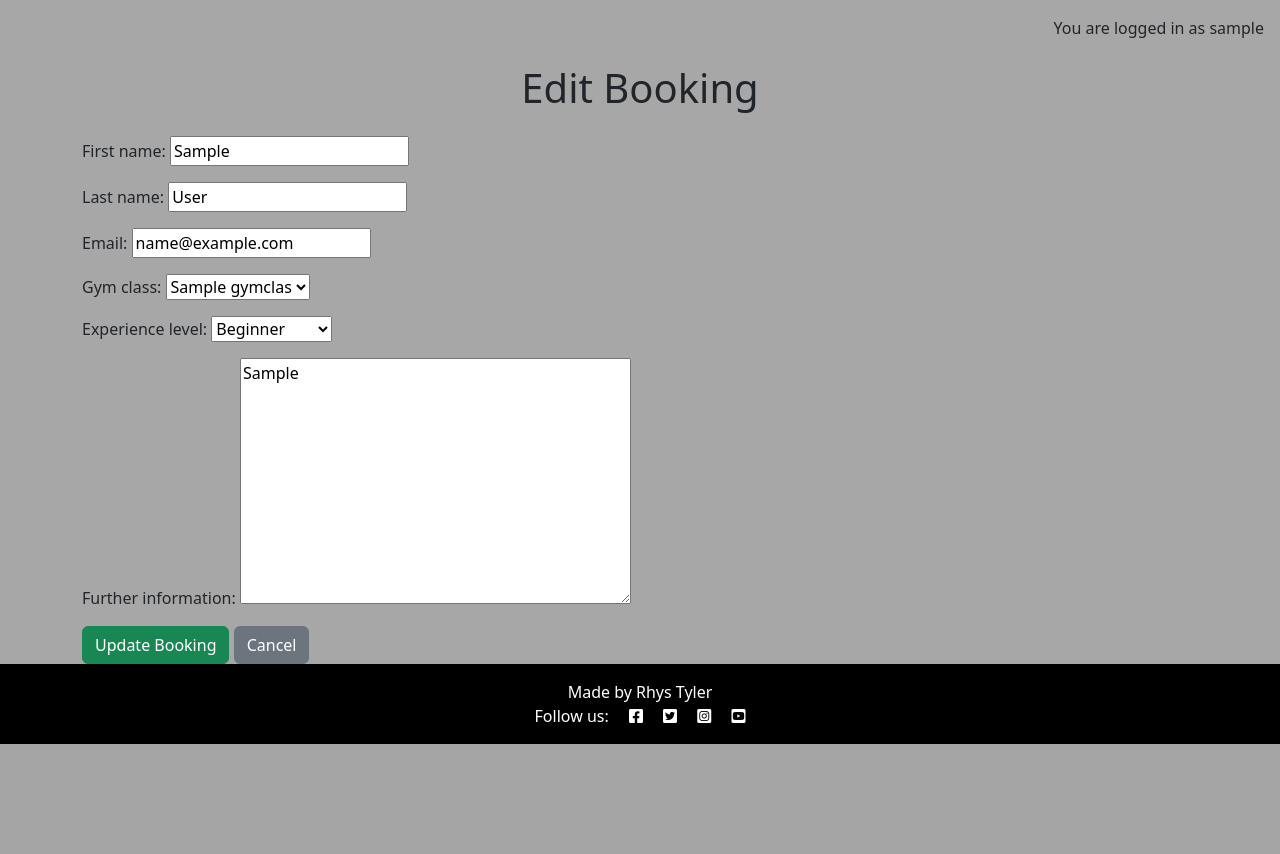
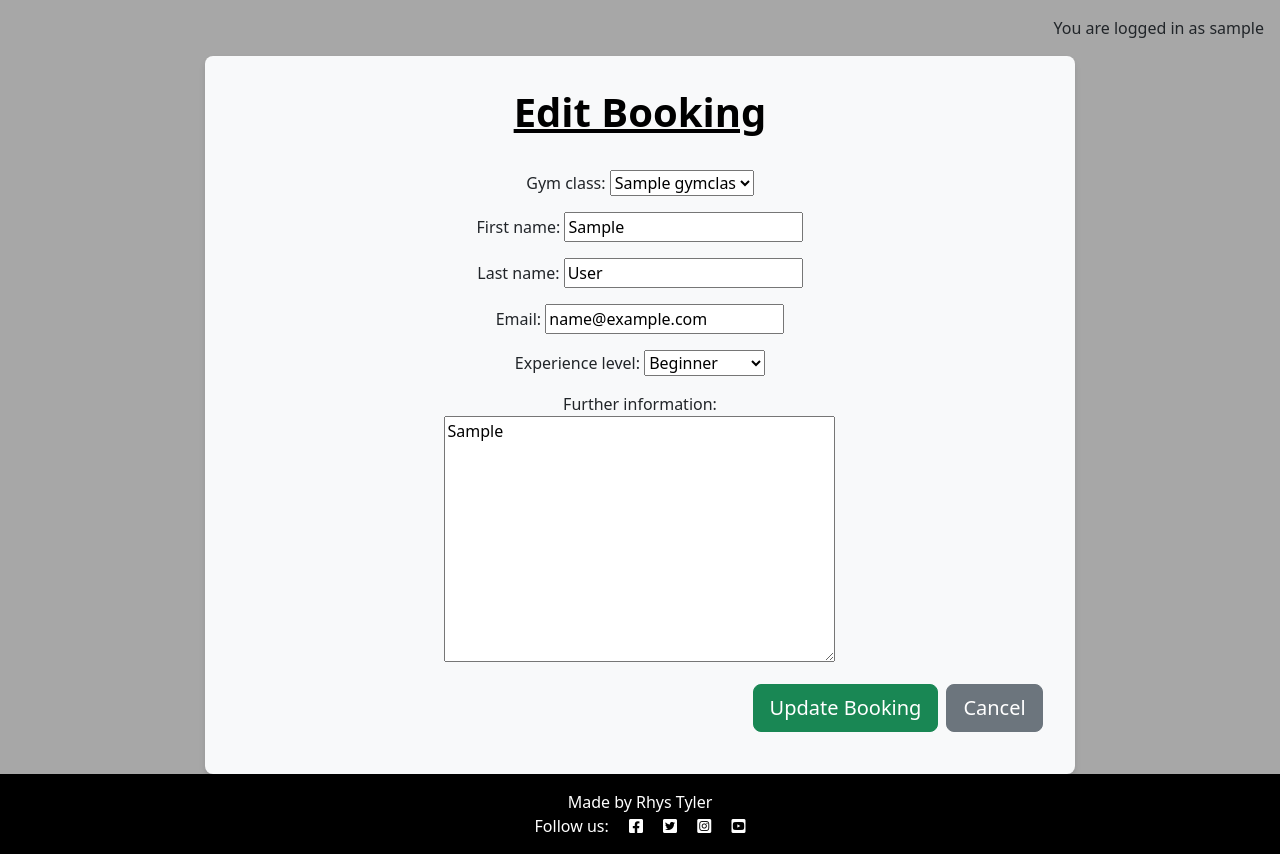
Before and after one commit to RhysTyler112/Back-End-Development-Project, a Django app: page /edit-booking/1/ in a window 1280 px wide. Shown: the part 56-910 px from the top of the page. Before the commit the page ends 800 px from the top, so only its background shows below. Run offline with Django 4.2, Linux system fonts and the light colour scheme; a user stored in the database is signed in; tables that the repository leaves empty hold one stand-in row (values such as "Sample post").

Commit message:
update css on edit_bookimg to match booking_form

```diff
--- a/Classes/templates/Classes/edit_booking.html
+++ b/Classes/templates/Classes/edit_booking.html
@@ -3,13 +3,43 @@
 {% block title %}Edit Booking{% endblock title %}
 
 {% block content %}
-<div class="container mt-4">
-    <h1 class="text-center">Edit Booking</h1>
-    <form method="post" class="mt-4">
-        {% csrf_token %}
-        {{ form.as_p }}
-        <button type="submit" class="btn btn-success">Update Booking</button>
-        <a href="{% url 'booking_list' %}" class="btn btn-secondary">Cancel</a>
-    </form>
+<div class="row justify-content-center">
+    <div class="col-md-8 form-area">
+        <h1 class="text-center mb-4 page-title">Edit Booking</h1>
+
+        <form method="POST" novalidate class="booking-form">
+            {% csrf_token %}
+            <div class="mb-3">
+                {{ form.gym_class.label_tag }}
+                {{ form.gym_class }}
+            </div>
+            <div class="mb-3">
+                {{ form.first_name.label_tag }}
+                {{ form.first_name }}
+            </div>
+            <div class="mb-3">
+                {{ form.last_name.label_tag }}
+                {{ form.last_name }}
+            </div>
+            <div class="mb-3">
+                {{ form.email.label_tag }}
+                {{ form.email }}
+            </div>
+            <div class="mb-3">
+                {{ form.experience_level.label_tag }}
+                {{ form.experience_level }}
+            </div>
+            <div class="mb-3">
+                {{ form.further_information.label_tag }}
+                <br>
+                {{ form.further_information }}
+            </div>
+
+            <div class="d-grid gap-2 d-md-flex justify-content-md-end">
+                <button type="submit" class="btn btn-success btn-lg">Update Booking</button>
+                <a href="{% url 'booking_list' %}" class="btn btn-secondary btn-lg">Cancel</a>
+            </div>
+        </form>
+    </div>
 </div>
 {% endblock content %}
```
